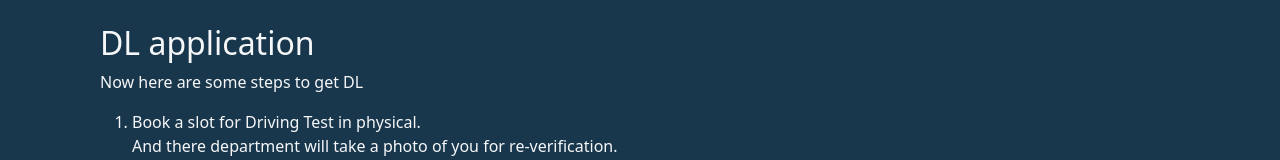
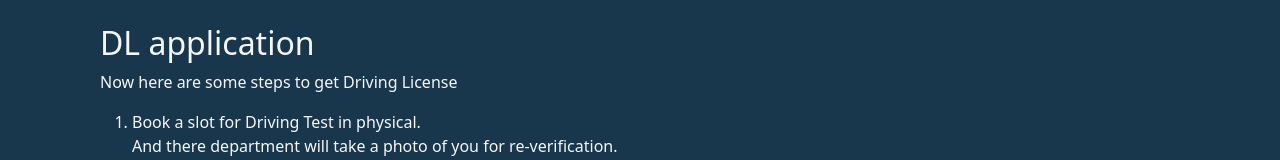
Before and after one commit to AndavarapuSatish/driving-license-project-v.1, a website: page client/public/DL-application.html in a window 1280 px wide. Shown: the part 126-286 px from the top of the page. Drawn offline with nearby package versions, Linux system fonts and the light colour scheme; a script that the page names is missing.

Commit message:
testing comments

```diff
--- a/client/public/DL-application.html
+++ b/client/public/DL-application.html
@@ -30,7 +30,7 @@
 
     <div class="main-content">
     <h2>DL application</h2>
-    <p>Now here are some steps to get DL </p>
+    <p>Now here are some steps to get Driving License</p>
     <p>
     <ol>
         <li> Book a slot for Driving Test in physical. <br> And there department will take a photo of you for re-verification. <br>
```
